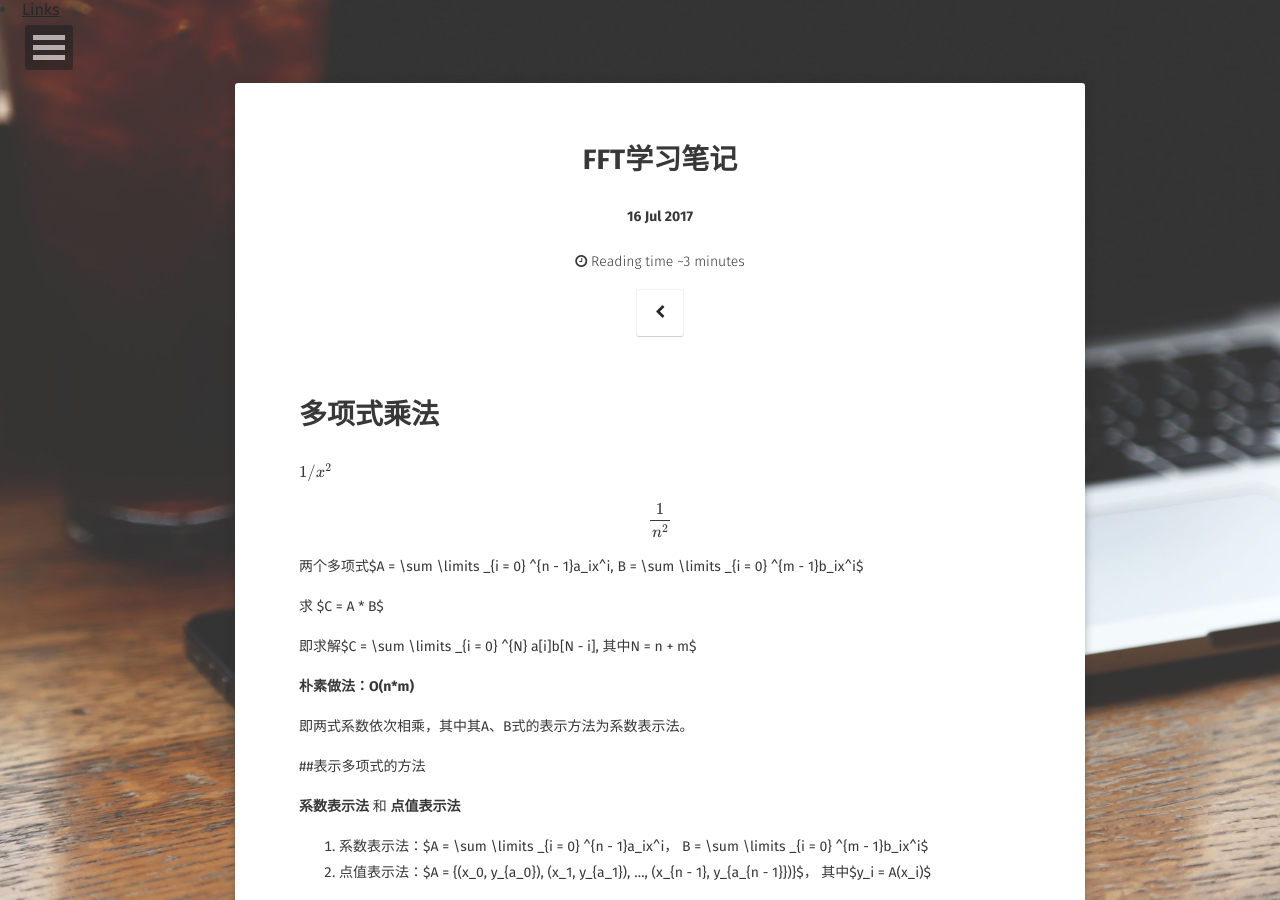
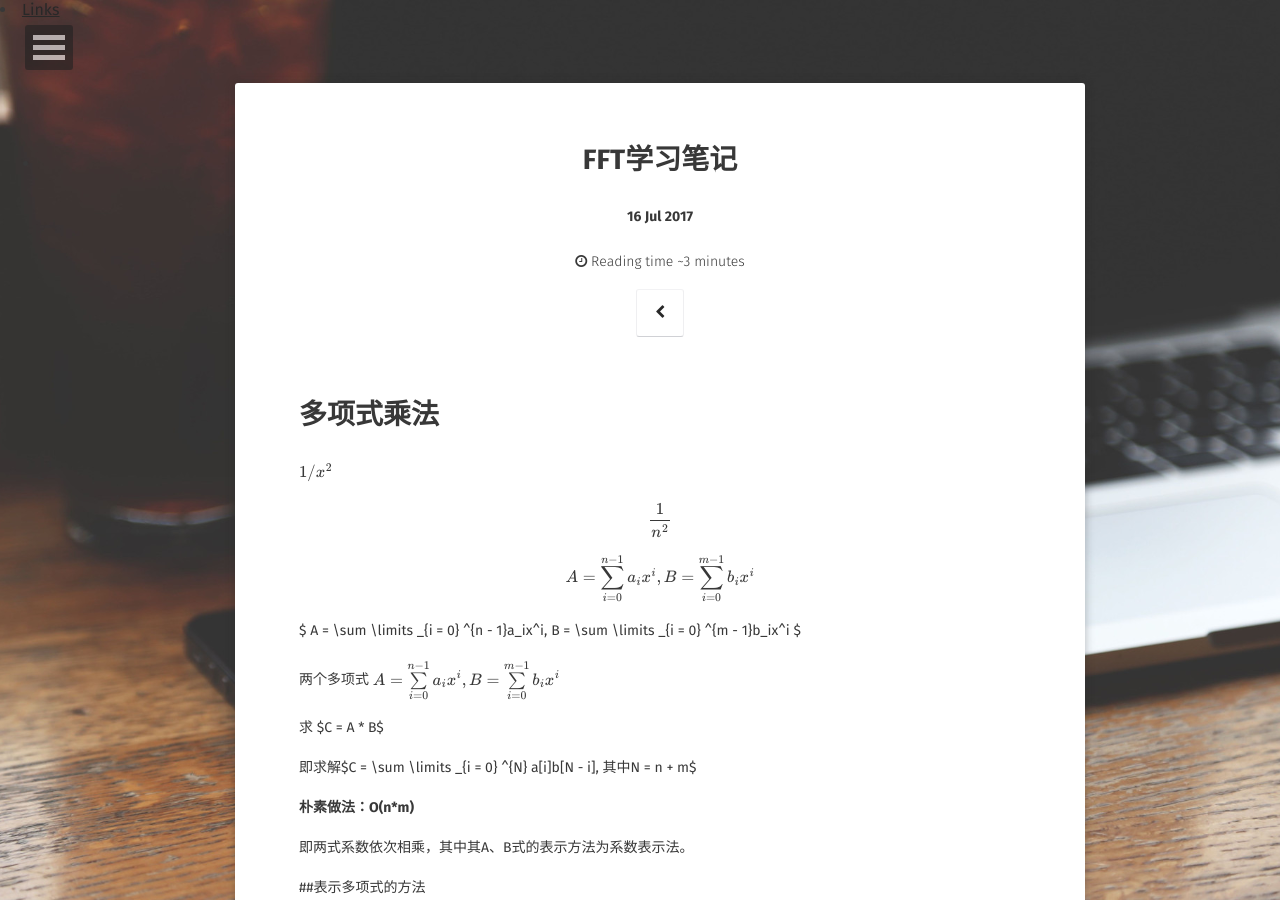
Before and after one commit to olers/olers.github.io, a Jekyll site: the page built from _posts/2017-07-15-FFT学习笔记.md, in a window 1280 px wide and 900 px high. Built offline with Jekyll 4.4.1, drawn with Linux system fonts in a browser that asks for light colours; some web fonts are replaced; formulas are drawn with MathJax 3; comment, search, counter and statistics services are not loaded.

Commit message:
Update 2017-07-15-FFT学习笔记.md

```diff
--- a/_posts/2017-07-15-FFT学习笔记.md
+++ b/_posts/2017-07-15-FFT学习笔记.md
@@ -14,7 +14,11 @@ comments: true
 \\[\frac{1}{n^{2}}\\]
 
 
-两个多项式$A = \sum \limits _{i = 0} ^{n - 1}a_ix^i, B = \sum \limits _{i = 0} ^{m - 1}b_ix^i$
+$$A = \sum \limits _{i = 0} ^{n - 1}a_ix^i, B = \sum \limits _{i = 0} ^{m - 1}b_ix^i$$
+
+$ A = \sum \limits _{i = 0} ^{n - 1}a_ix^i, B = \sum \limits _{i = 0} ^{m - 1}b_ix^i $
+
+两个多项式 $$ A = \sum \limits _{i = 0} ^{n - 1}a_ix^i, B = \sum \limits _{i = 0} ^{m - 1}b_ix^i $$
 
 求 $C = A * B$
 
```
